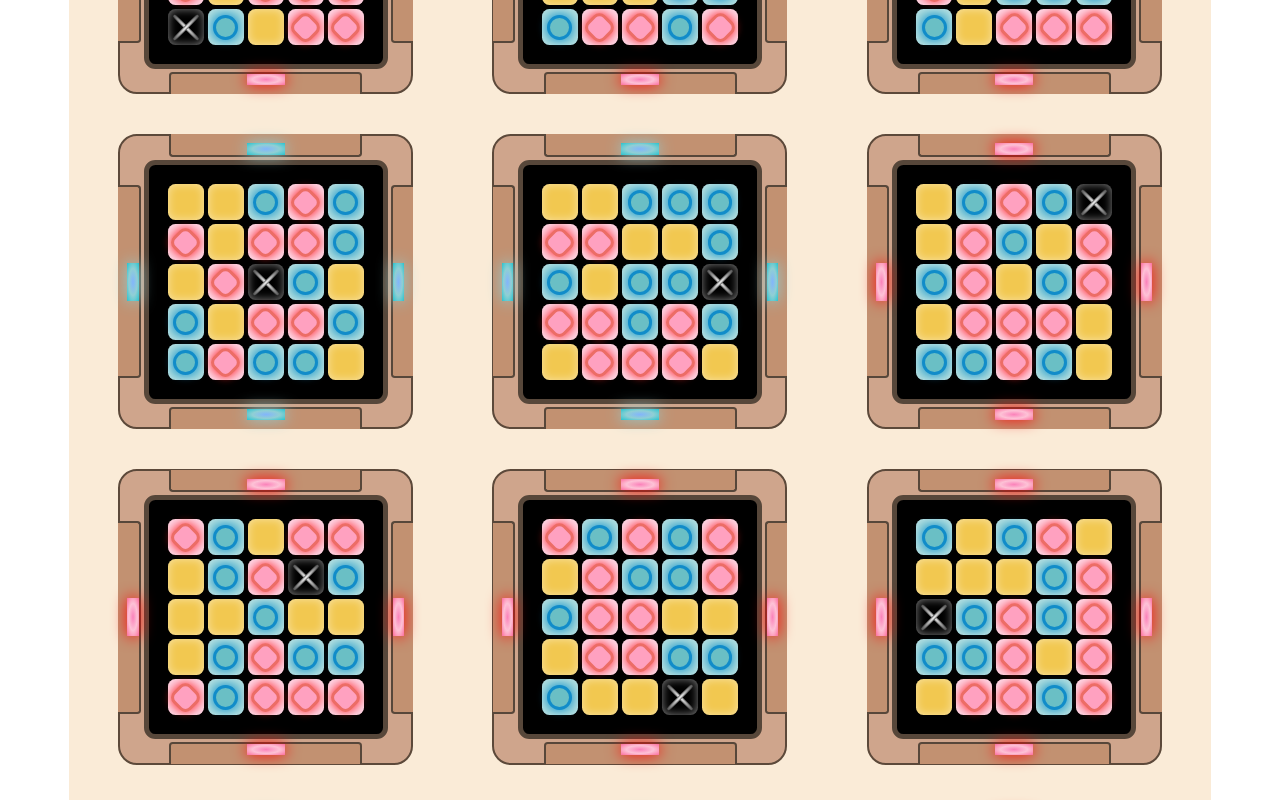
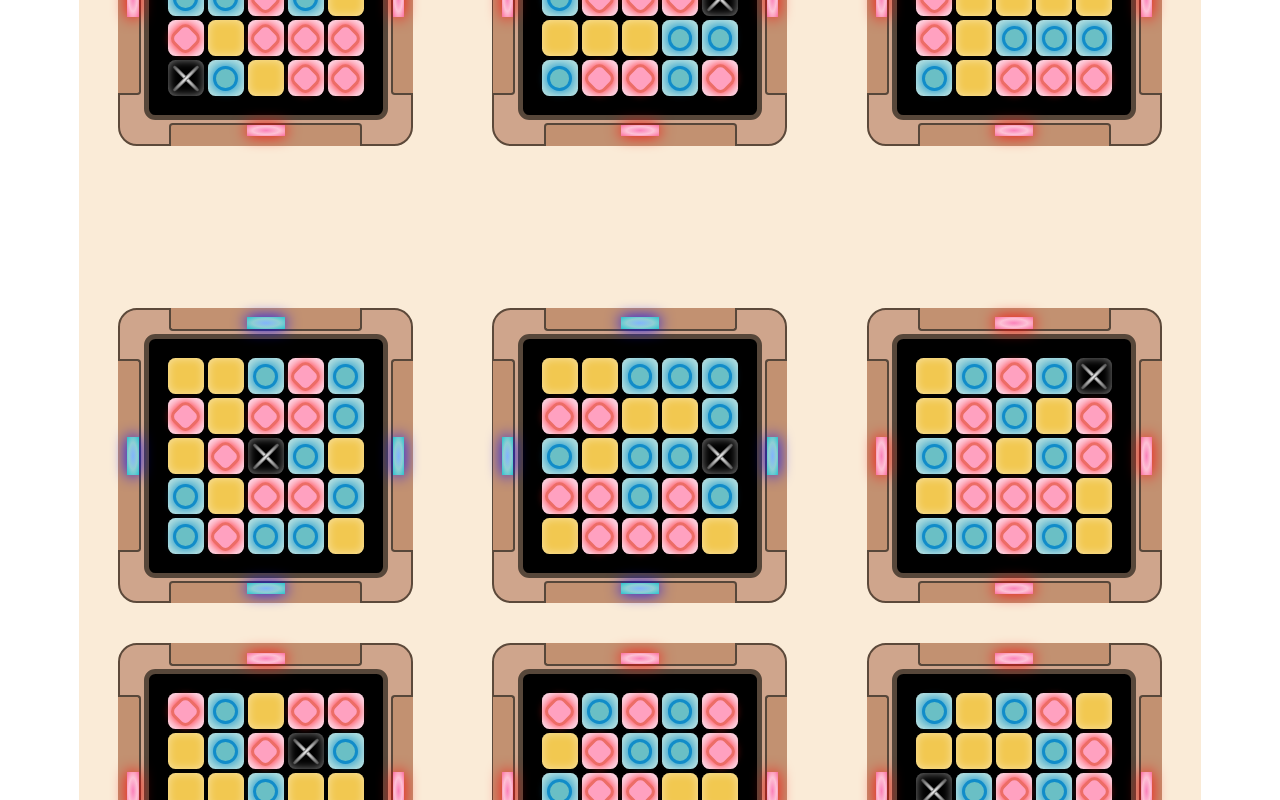
Before and after one commit to DonJuan-DeMarco/codenames2, a React (Create React App) app: page /keys in a window 1280 px wide. Shown: the part 680-1480 px from the top of the page. Built offline with nearby package versions, Linux system fonts and the light colour scheme; the HTML template or start-up script is replaced by a standard one.

Commit message:
final fixes

```diff
--- a/src/App.css
+++ b/src/App.css
@@ -1,8 +1,10 @@
+* {
+	overflow: visible;
+}
 .App-logo {
 	height: 40vmin;
 	pointer-events: none;
 }
-
 @media (prefers-reduced-motion: no-preference) {
 	.App-logo {
 		animation: App-logo-spin infinite 20s linear;
@@ -10,9 +12,28 @@
 }
 
 @media print {
+	html,
+	body {
+		width: 297mm;
+		height: 210mm;
+	}
 	.App-header {
 		display: none !important;
 		background-color: red !important;
+	}
+	.counter {
+		display: none !important;
+		background-color: red !important;
+	}
+	.keys-wrapper {
+		background-color: white !important;
+		border: initial;
+		border-radius: initial;
+		width: initial;
+		min-height: initial;
+		box-shadow: initial;
+		background: initial;
+		page-break-after: always;
 	}
 }
 .App-header {
@@ -222,35 +243,41 @@
 .blue-link {
 	background-image: url(img/bears.JPG);
 	background-size: 105%;
+	background-position: 50% 98.5%;
+}
+/* .blue-link:nth-child(even) {
+	background-image: url(img/spybears.jpg);
+	background-position: 50% 97.5%;
+} */
+.red-link {
+	/* background-color: var(--blue-linker); */
+	background-image: url(img/bears.JPG);
+	background-size: 105%;
 	background-position: 50% 2%;
 }
-.blue-link:nth-child(even) {
+/* .red-link:nth-child(even) {
+	background-image: url(img/spybears.jpg);
+	background-size: 105%;
+	background-position: 50% 2.5%;
+} */
+
+.double-link {
 	background-image: url(img/spybears.jpg);
 	background-size: 105%;
 	background-position: 50% 2.5%;
 }
-.red-link {
-	/* background-color: var(--blue-linker); */
-	background-image: url(img/bears.JPG);
+
+.double-link-back {
+	background-image: url(img/spybears.jpg);
 	background-size: 105%;
-	background-position: 50% 98.5%;
-}
-.red-link:nth-child(even) {
-	background-image: url(img/spybears.jpg);
 	background-position: 50% 97.5%;
 }
 
-.double-link {
+.white-link {
 	background-image: url(img/bears.JPG);
 	background-size: 105%;
 	background-position: 50% 50%;
 }
-.double-link-back {
-	background-image: url(img/bears.JPG);
-	background-size: 105%;
-	background-position: 50% 50%;
-}
-
 .black-link {
 	background-image: url(img/black.jpg);
 	background-color: var(--black-linker);
@@ -280,20 +307,6 @@
 /* KEYS #################################################################################################### */
 /* TODO: KEYS ############################################################################################## */
 /* KEYS #################################################################################################### */
-
-.key-wrapper-1 {
-	background: #cfa58c;
-	border: 2px solid #5c493a;
-	padding: 0.5cm;
-	width: 6.7cm;
-	border-radius: 0.5cm;
-	margin: 20px auto;
-	position: relative;
-	display: flex;
-	justify-content: center;
-	align-items: center;
-	gap: 0;
-}
 
 .key-board {
 	border: 5px solid #57473a;
@@ -419,7 +432,8 @@
 }
 
 .lamp.blue.top {
-	box-shadow: 0px 0px 15px #90cfd4;
+	/* box-shadow: 0px 0px 15px #90cfd4; */
+	box-shadow: 0px 0px 15px #0008ff;
 }
 
 .lamp.red.top {
@@ -434,7 +448,7 @@
 }
 
 .lamp.blue.bottom {
-	box-shadow: 0px -0px 15px #90cfd4;
+	box-shadow: 0px -0px 15px #0008ff;
 }
 
 .lamp.red.bottom {
@@ -456,11 +470,11 @@
 }
 
 .lamp.blue.left {
-	box-shadow: 0px 0px 15px #90cfd4;
+	box-shadow: 0px 0px 15px #0008ff;
 }
 
 .lamp.blue.right {
-	box-shadow: 0px 0px 15px #90cfd4;
+	box-shadow: 0px 0px 15px #0008ff;
 }
 
 .lamp.red.left {
@@ -532,6 +546,21 @@
 	color: wheat;
 	text-decoration: none;
 }
+
+.key-wrapper-1 {
+	background: #cfa58c;
+	border: 2px solid #5c493a;
+	padding: 0.5cm;
+	width: 6.7cm;
+	border-radius: 0.5cm;
+	margin: 20px auto;
+	position: relative;
+	display: flex;
+	justify-content: center;
+	align-items: center;
+	gap: 0;
+}
+
 .key-wrapper-shirt {
 	background: #3b2f28;
 	/* background: #3b2f28; */
@@ -582,11 +611,13 @@
 
 .keys-wrapper {
 	background-color: antiquewhite;
-	padding: 10px;
 	width: 29.7cm;
+	height: 20.98cm;
+	padding: 0 !important;
 	display: flex;
 	flex-direction: row;
 	flex-wrap: wrap;
 	justify-content: center;
 	align-items: center;
+	align-content: center;
 }
--- a/src/Pages/Card.jsx
+++ b/src/Pages/Card.jsx
@@ -1,10 +1,45 @@
 import word_list from '../words';
 
+function listToMatrix(list, elementsPerSubArray) {
+	var matrix = [],
+		i,
+		k;
+
+	for (i = 0, k = -1; i < list.length; i++) {
+		if (i % elementsPerSubArray === 0) {
+			k++;
+			matrix[k] = [];
+		}
+
+		matrix[k].push(list[i]);
+	}
+
+	return matrix;
+}
+const wordList = listToMatrix(word_list, 16);
 function Card() {
 	return (
 		<>
-			<p>Word Cunt: {word_list.length}</p>
-			<div className='wrapper-words'>
+			<p className='counter'>Pages Count: {wordList.length}</p>
+			<p className='counter'>Words Cunt: {word_list.length}</p>
+			{/* <div className='wrapper-words'> */}
+			{wordList.map((words, pageKey) => (
+				<div key={pageKey} className='keys-wrapper'>
+					{words.map((word, index) => (
+						<div className='word-card' key={index}>
+							{(word.toLowerCase() === 'королева' ||
+								word.toLowerCase() === 'королева') && (
+								<span></span>
+							)}
+							<p className='word mirrored'>{word}</p>
+							<div className='main-field'>
+								<p className='word main-word'>{word}</p>
+							</div>
+						</div>
+					))}
+				</div>
+			))}
+			{/* <div className='wrapper-words'>
 					{word_list.map((word, index) => (
 						<div className='word-card' key={index}>
 							{(word.toLowerCase() === 'королева' ||
@@ -14,7 +49,7 @@ function Card() {
 								<p className='word main-word'>{word}</p>
 							</div>
 						</div>
-				))}
+					))} */}
 			{/* <div className='word-card'>
 				 <span></span>
 				<p className='word mirrored'>Королева</p>
@@ -40,7 +75,7 @@ function Card() {
 					<p className='word main-word'>Чайка</p>
 				</div>
 			</div> */}
-			</div>
+			{/* </div> */}
 		</>
 	);
 }
--- a/src/Pages/Keys.jsx
+++ b/src/Pages/Keys.jsx
@@ -1,4 +1,8 @@
+import { useState } from 'react';
+
 function Keys() {
+	let redStarter = 0,
+		blueStarter = 0;
 	const shuffle = (array) => {
 		let currentIndex = array.length,
 			temporaryValue,
@@ -45,7 +49,15 @@ function Keys() {
 			'white',
 			'Black',
 		];
+		if (redStarter === 21) {
+			starter = 'blue';
+		} else if (blueStarter === 21) {
+			starter = 'red';
+		} else {
 			starter = Math.random() < 0.5 ? 'red' : 'blue';
+		}
+		starter === 'red' ? redStarter++ : blueStarter++;
+		console.log(redStarter);
 		cells.push(starter);
 		cells = shuffle(cells);
 
@@ -53,12 +65,18 @@ function Keys() {
 	};
 	return (
 		<>
-			<div className='keys-wrapper'>
-				{Array(40)
+			{Array(7)
+				.fill(true)
+				.map((_, pageKey) => (
+					<div key={pageKey} className='keys-wrapper'>
+						{Array(6)
 							.fill(true)
 							.map((_, iKey) => (
 								<div key={iKey} className='key-wrapper-1'>
-							<div className='key-board clearfix' id='key-board'>
+									<div
+										className='key-board clearfix'
+										id='key-board'
+									>
 										{generateKeys().map((cell, i) => {
 											return (
 												<div
@@ -94,12 +112,22 @@ function Keys() {
 									<div className='bezel bottom'></div>
 								</div>
 							))}
-				{Array(40)
+					</div>
+				))}
+			{Array(7)
+				.fill(true)
+				.map((_, pageKey) => (
+					<div key={pageKey} className='keys-wrapper'>
+						{Array(6)
 							.fill(true)
 							.map((_, iKey) => (
-						<div key={iKey} className='key-wrapper-shirt'></div>
+								<div
+									key={iKey}
+									className='key-wrapper-shirt'
+								></div>
 							))}
 					</div>
+				))}
 		</>
 	);
 }
--- a/src/Pages/LinkerBlue.jsx
+++ b/src/Pages/LinkerBlue.jsx
@@ -1,11 +1,56 @@
 function LinkerBlue() {
 	return (
-		<div className='show'>
-			<div className='wrapper-links'>
-				<div className='link-card blue-link'></div>
-				<div className='link-card blue-link'></div>
-			</div>
-			<div className='wrapper-links'>
+		<>
+			{Array(2)
+				.fill(true)
+				.map((_, pageKey) => (
+					<div key={pageKey} className='keys-wrapper'>
+						{Array(8)
+							.fill(true)
+							.map((_, iKey) => (
+								// <div className='wrapper-links'>
+								<div className='link-card blue-link'></div>
+								// <div className='link-card blue-link'></div>
+								// </div>
+							))}
+						{!!pageKey && (
+							<div className='link-card double-link'></div>
+						)}
+						{!pageKey && (
+							<div className='link-card double-link-back'></div>
+						)}
+					</div>
+				))}
+			{Array(2)
+				.fill(true)
+				.map((_, pageKey) => (
+					<div key={pageKey} className='keys-wrapper'>
+						{Array(8)
+							.fill(true)
+							.map((_, iKey) => (
+								// <div className='wrapper-links'>
+								<div className='link-card red-link'></div>
+								// <div className='link-card blue-link'></div>
+								// </div>
+							))}
+						<div className='link-card black-link'></div>
+					</div>
+				))}
+			{Array(2)
+				.fill(true)
+				.map((_, pageKey) => (
+					<div key={pageKey} className='keys-wrapper'>
+						{Array(7)
+							.fill(true)
+							.map((_, iKey) => (
+								// <div className='wrapper-links'>
+								<div className='link-card white-link'></div>
+								// <div className='link-card blue-link'></div>
+								// </div>
+							))}
+					</div>
+				))}
+			{/* <div className='wrapper-links'>
 				<div className='link-card red-link'></div>
 				<div className='link-card red-link'></div>
 			</div>
@@ -16,8 +61,8 @@ function LinkerBlue() {
 			<div className='wrapper-links'>
 				<div className='link-card black-link'></div>
 				<div className='link-card black-link-back'></div>
-			</div>
-		</div>
+			</div> */}
+		</>
 	);
 }
 
```
Lines whose indentation alone changed are shown as unchanged.
